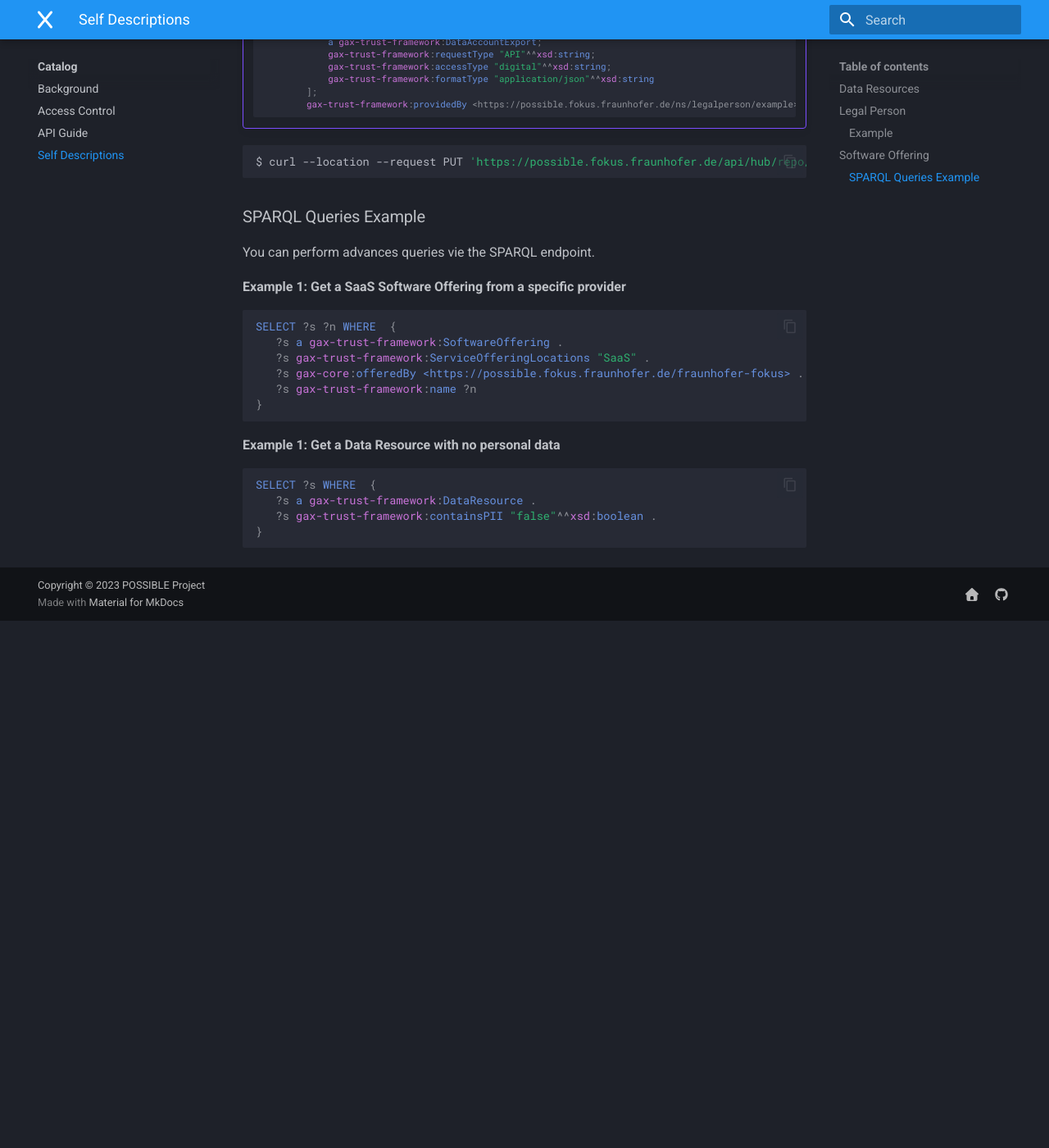
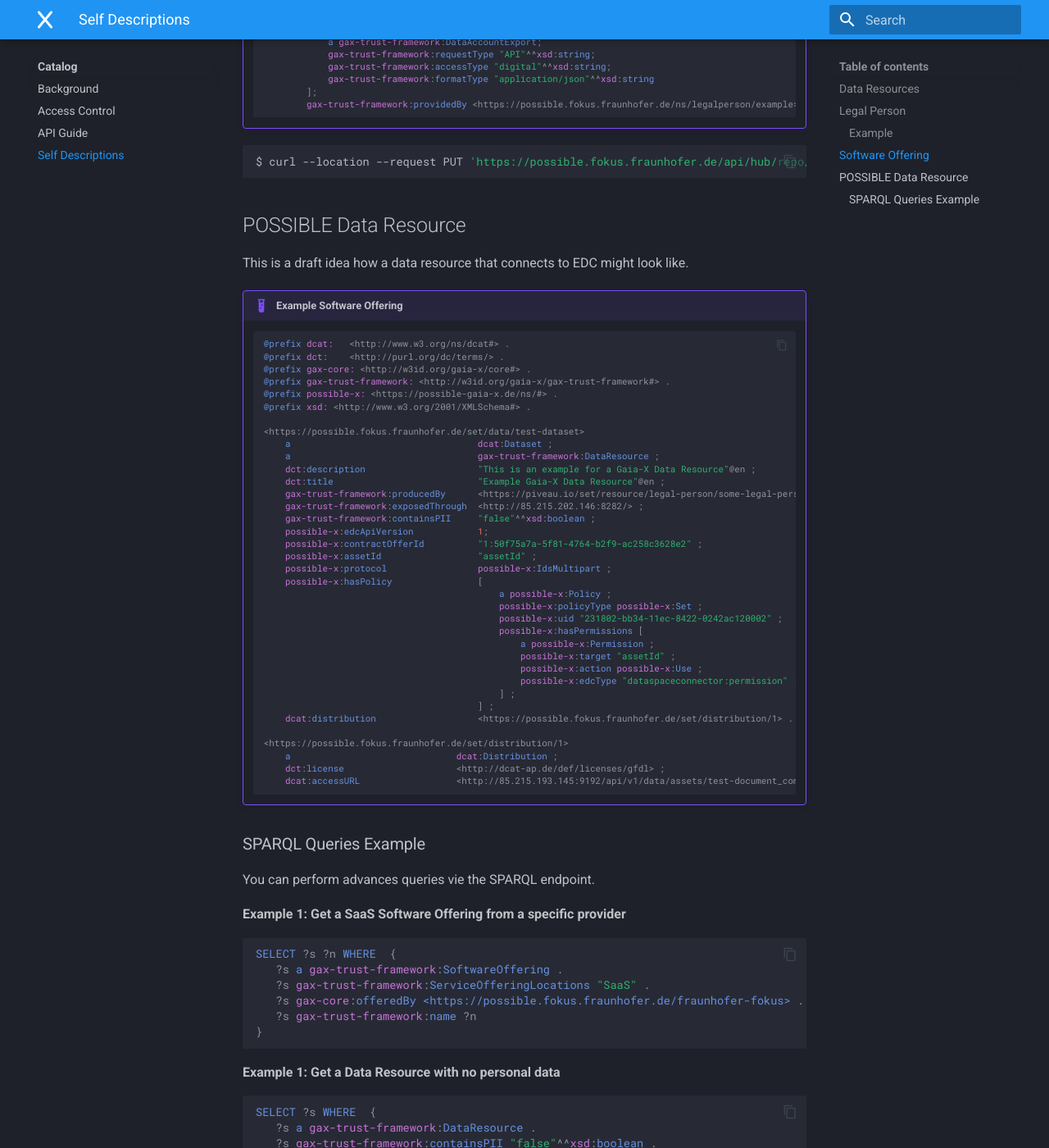
Before and after one commit to POSSIBLE-X/documentation, an MkDocs documentation site: the page built from docs/catalog/self-descriptions.md, in a window 1280 px wide and 1400 px high, scrolled down 2398 px. Shown: the whole window at 82% size. Built offline with MkDocs 1.6.1 and Material for MkDocs 9.7.7, drawn with Linux system fonts in a browser that asks for light colours; before the commit the page ends 3155 px from its top, so only the background shows below that.

Commit message:
Added POSSIBLE EDC SD Example

````diff
--- a/docs/catalog/self-descriptions.md
+++ b/docs/catalog/self-descriptions.md
@@ -141,6 +141,55 @@
 ```
 
 
+## POSSIBLE Data Resource
+
+This is a draft idea how a data resource that connects to EDC might look like.
+
+!!! example "Example Software Offering"
+
+    ```turtle
+    @prefix dcat:   <http://www.w3.org/ns/dcat#> .
+    @prefix dct:    <http://purl.org/dc/terms/> .
+    @prefix gax-core: <http://w3id.org/gaia-x/core#> .
+    @prefix gax-trust-framework: <http://w3id.org/gaia-x/gax-trust-framework#> .
+    @prefix possible-x: <https://possible-gaia-x.de/ns/#> .
+    @prefix xsd: <http://www.w3.org/2001/XMLSchema#> .
+
+    <https://possible.fokus.fraunhofer.de/set/data/test-dataset>
+        a                                   dcat:Dataset ;
+        a                                   gax-trust-framework:DataResource ;
+        dct:description                     "This is an example for a Gaia-X Data Resource"@en ;
+        dct:title                           "Example Gaia-X Data Resource"@en ;
+        gax-trust-framework:producedBy      <https://piveau.io/set/resource/legal-person/some-legal-person-2> ;
+        gax-trust-framework:exposedThrough  <http://85.215.202.146:8282/> ;
+        gax-trust-framework:containsPII     "false"^^xsd:boolean ;
+        possible-x:edcApiVersion            1;
+        possible-x:contractOfferId          "1:50f75a7a-5f81-4764-b2f9-ac258c3628e2" ;
+        possible-x:assetId                  "assetId" ;
+        possible-x:protocol                 possible-x:IdsMultipart ;
+        possible-x:hasPolicy                [
+                                                a possible-x:Policy ;
+                                                possible-x:policyType possible-x:Set ;
+                                                possible-x:uid "231802-bb34-11ec-8422-0242ac120002" ;
+                                                possible-x:hasPermissions [
+                                                    a possible-x:Permission ;
+                                                    possible-x:target "assetId" ;
+                                                    possible-x:action possible-x:Use ;
+                                                    possible-x:edcType "dataspaceconnector:permission" ;
+                                                ] ;
+                                            ] ;
+        dcat:distribution                   <https://possible.fokus.fraunhofer.de/set/distribution/1> .
+
+    <https://possible.fokus.fraunhofer.de/set/distribution/1>
+        a                               dcat:Distribution ;
+        dct:license                     <http://dcat-ap.de/def/licenses/gfdl> ;
+        dcat:accessURL                  <http://85.215.193.145:9192/api/v1/data/assets/test-document_company2> .
+
+    ```
+
+
+
+
 ### SPARQL Queries Example
 
 You can perform advances queries vie the SPARQL endpoint.
````
Also changed, not shown: docs/catalog/background.md (+1 -1 lines).
